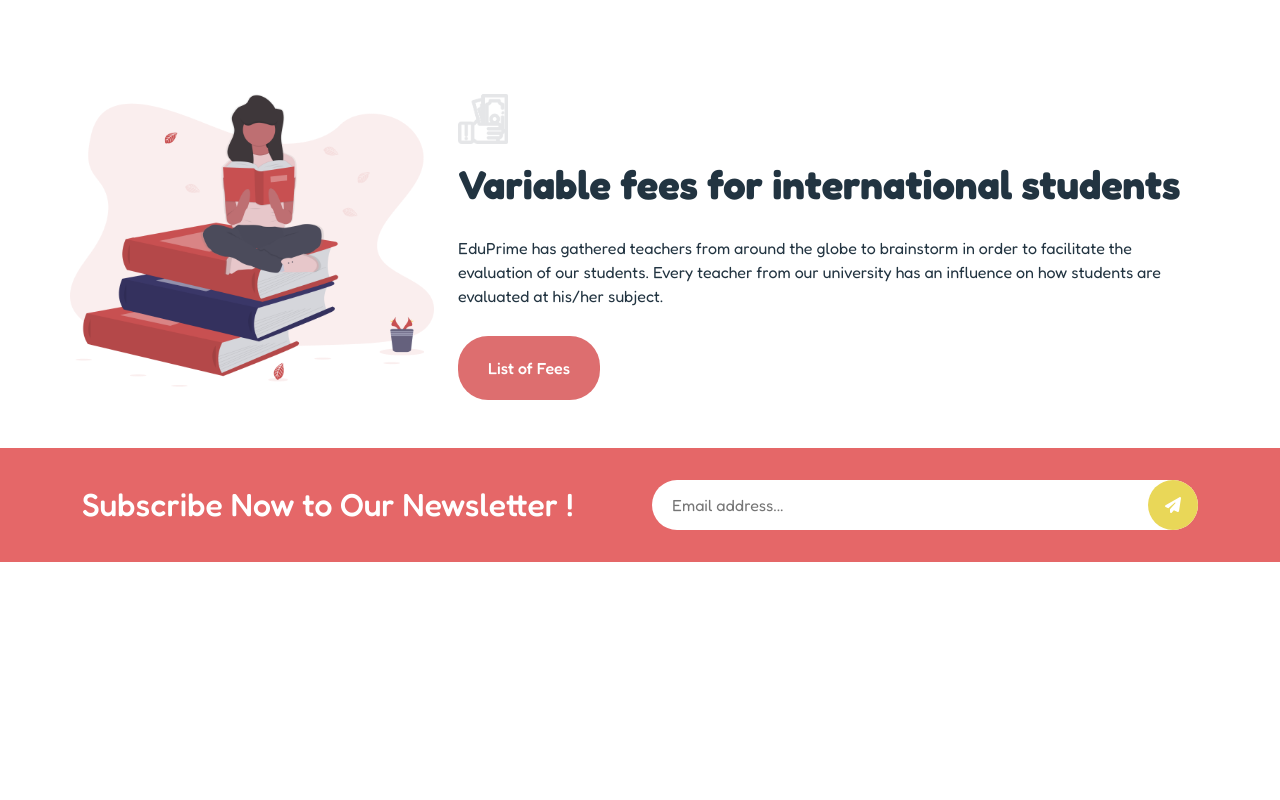
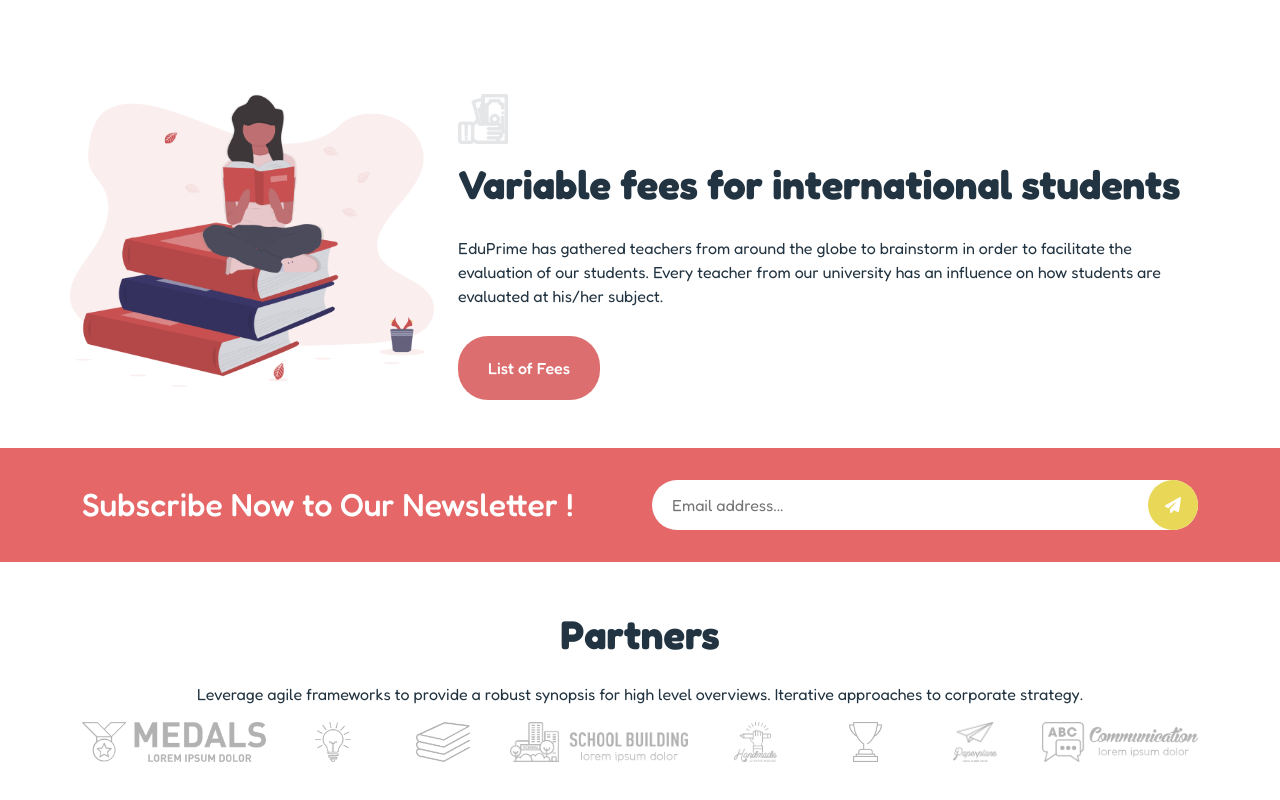
Before and after one commit to DarioGiusino/proj-html-vuejs, a Vue app: page / in a window 1280 px wide. Shown: the part 4274-5074 px from the top of the page. Before the commit the page ends 4836 px from the top, so only its background shows below. Built offline with nearby package versions, Linux system fonts and the light colour scheme.

Commit message:
styled partner section

```diff
--- a/src/components/AppMain.vue
+++ b/src/components/AppMain.vue
@@ -7,10 +7,11 @@ import UniversityYear from './main/UniversityYear.vue';
 import UpcomingEvents from './main/UpcomingEvents.vue';
 import LatestCourses from './main/LatestCourses.vue';
 import Newsletter from './main/Newsletter.vue';
+import Partners from './main/Partners.vue';
 import { coursesPresentation, examsPresentation, feesPresentation } from '../data';
 export default {
     name: 'App Main',
-    components: { BaseSectionDesc, BaseButton, Faculties, PresentationRow, UniversityYear, UpcomingEvents, LatestCourses, Newsletter },
+    components: { BaseSectionDesc, BaseButton, Faculties, PresentationRow, UniversityYear, UpcomingEvents, LatestCourses, Newsletter, Partners },
     data() {
         return {
             coursesPresentation,
@@ -66,6 +67,11 @@ export default {
     <section id="newsletter">
         <newsletter></newsletter>
     </section>
+
+    <!-- # partners -->
+    <section id="partners">
+        <partners></partners>
+    </section>
 </template>
 
 <style scoped lang="scss">
@@ -89,6 +95,11 @@ export default {
     background-color: $bg-red-1;
 }
 
+#partners {
+    padding: 3rem 0;
+    color: $text-grey-10;
+}
+
 .wave-1 {
     height: 10rem;
     background-size: cover;
--- /dev/null
+++ b/src/components/main/Partners.vue
@@ -0,0 +1,57 @@
+<script>
+import { partners } from '../../data';
+export default {
+    name: 'Partners',
+    data() {
+        return { partners }
+    },
+    methods: {
+        // build image src
+        brandImage(path) {
+            //build src
+            const url = new URL(`../../assets/img/${path}`, import.meta.url);
+
+            //return src
+            return url.href;
+        }
+    }
+}
+</script>
+
+<template>
+    <!-- # title and desc -->
+    <header class="text-center">
+        <h1 class="fw-bold mb-4">Partners</h1>
+        <p>Leverage agile frameworks to provide a robust synopsis for high level overviews. Iterative approaches to
+            corporate strategy.</p>
+    </header>
+
+    <!-- # brands -->
+    <section class="container">
+        <div class="row row-cols-8 align-items-center">
+            <div v-for="partner in partners" :key="partner.image" class="col">
+                <img :src="brandImage(partner.image)" :alt="partner.image">
+            </div>
+        </div>
+    </section>
+</template>
+
+<style scoped lang="scss">
+.col {
+    height: 40px;
+    filter: invert(0.7);
+    cursor: pointer;
+
+    &:hover {
+        filter: invert(0);
+    }
+
+    img {
+        height: 100%;
+        max-width: fit-content;
+        margin: 0 auto;
+
+
+    }
+}
+</style>
--- a/src/data/index.js
+++ b/src/data/index.js
@@ -98,6 +98,33 @@ const feesPresentation = {
   button: "List of Fees",
 };
 
+const partners = [
+  {
+    image: "partner-2.png",
+  },
+  {
+    image: "partner-3.png",
+  },
+  {
+    image: "partner-4.png",
+  },
+  {
+    image: "partner-5.png",
+  },
+  {
+    image: "partner-6.png",
+  },
+  {
+    image: "partner-8.png",
+  },
+  {
+    image: "partner-1.png",
+  },
+  {
+    image: "partner-7.png",
+  },
+];
+
 export {
   faculties,
   courses,
@@ -105,4 +132,5 @@ export {
   coursesPresentation,
   examsPresentation,
   feesPresentation,
+  partners,
 };
```
